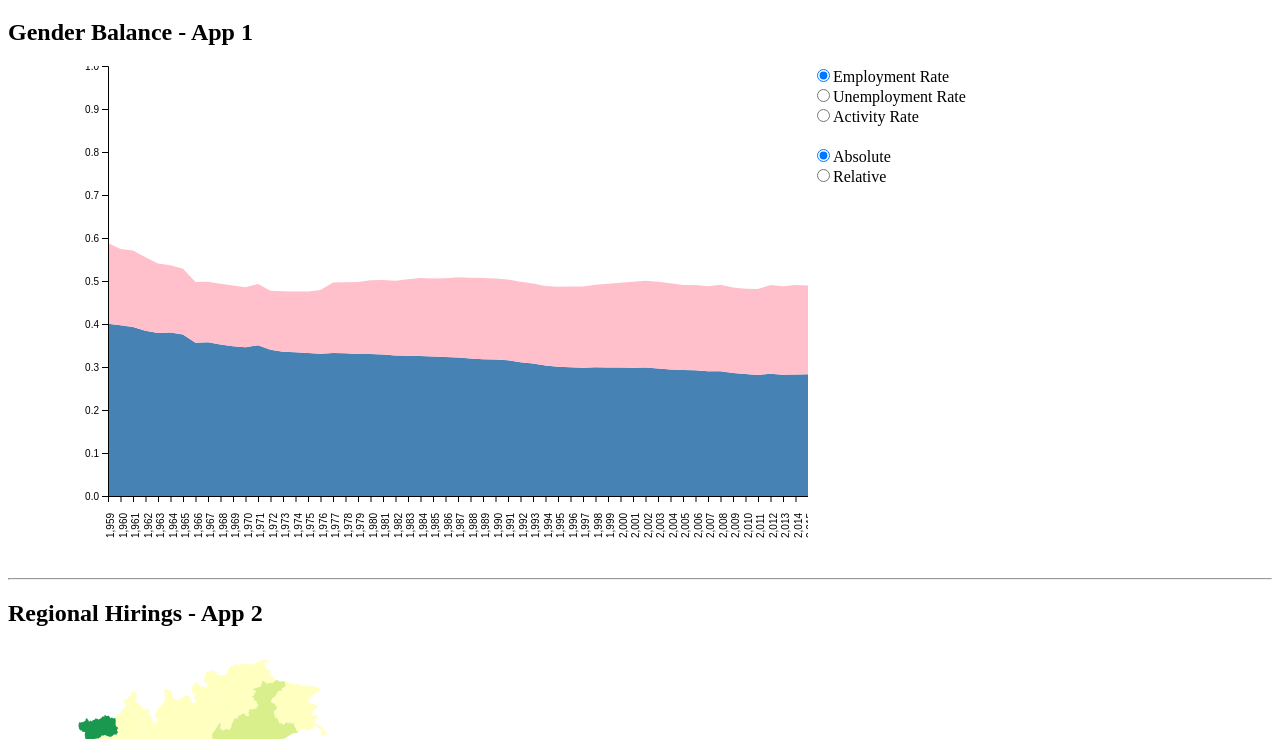
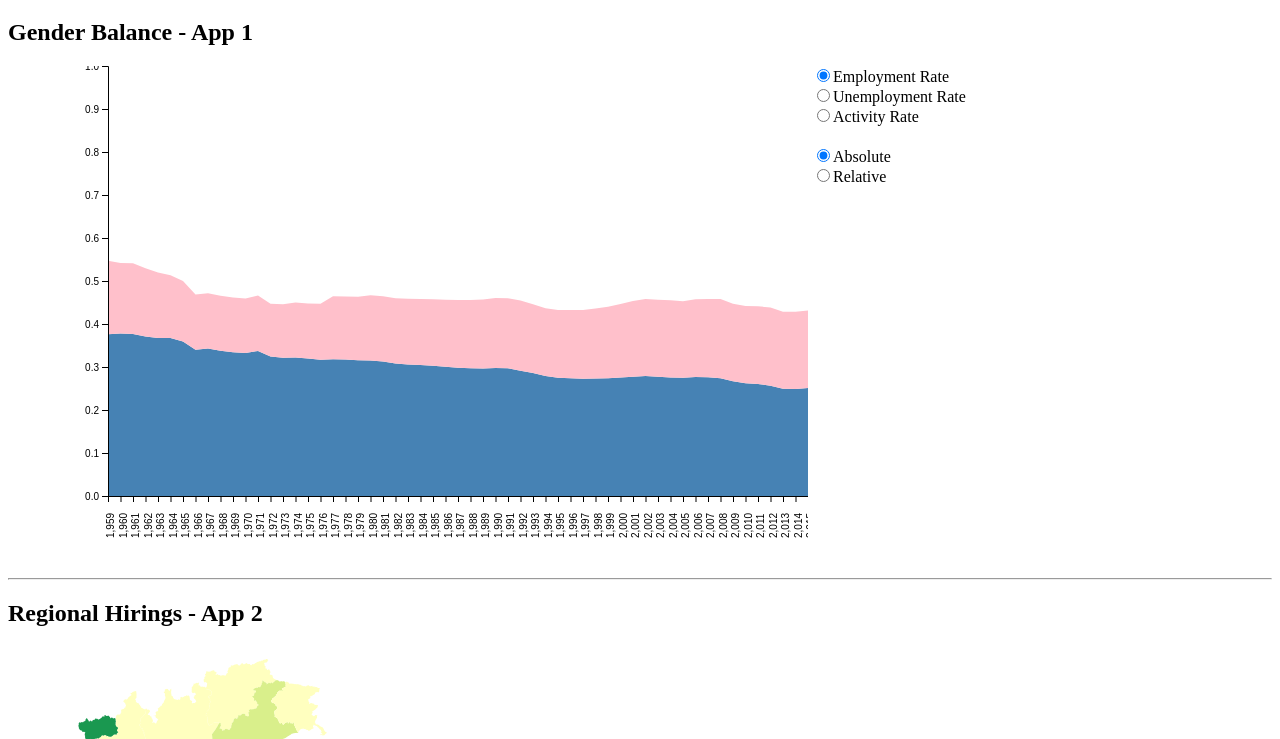
Before and after one commit to federicobozzini/unige-data-visualization, a website with bundled scripts: page project/index.html in a window 1280 px wide. Shown: the part 61-800 px from the top of the page. Built offline with nearby package versions, Linux system fonts and the light colour scheme.

Commit message:
Project: Added possibility to switch the data field in the app1.

```diff
--- a/project/app1.js
+++ b/project/app1.js
@@ -34,14 +34,17 @@ const app = {
     },
     drawCharts: function () {
         function getMaleWorkforce(r) {
-            return population = r.maleOccupied + r.maleNotOccupied;
+            return r.maleOccupied + r.maleNotOccupied;
+        }
+        function getFemaleWorkforce(r) {
+            return r.femaleOccupied + r.femaleNotOccupied;
+        }
+        function getWorkforce(r) {
+            return getMaleWorkforce(r) + getFemaleWorkforce(r);
         }
         function getMalePopulation(r) {
             const maleWorkforce = getMaleWorkforce(r);
             return population = maleWorkforce + r.maleNotWorkforce;
-        }
-        function getFemaleWorkforce(r) {
-            return population = r.femaleOccupied + r.femaleNotOccupied;
         }
         function getFemalePopulation(r) {
             const femaleWorkforce = getFemaleWorkforce(r);
@@ -62,21 +65,47 @@ const app = {
             const population = getPopulation(r)
             return femaleWorkforce / population;
         }
-        function getActivityRate(r) {
-            const maleWorkforce = getMaleWorkforce(r);
-            const femaleWorkforce = getFemaleWorkforce(r);
-            const workforce = maleWorkforce + femaleWorkforce;
-            const population = getPopulation(r);
-            return workforce / population;
-        }
         function getRelativeMaleActivityRate(r) {
             const maleActivityRate = getMaleActivityRate(r);
             const activityRate = getActivityRate(r);
             return maleActivityRate / activityRate;
         }
+        function getMaleEmploymentRate(r) {
+            const population = getPopulation(r)
+            return r.maleOccupied / population;
+        }
+        function getFemaleEmploymentRate(r) {
+            const population = getPopulation(r)
+            return r.femaleOccupied / population;
+        }
+        function getMaleUnemploymentRate(r) {
+            const workforce = getWorkforce(r)
+            return r.maleOccupied / workforce;
+        }
+        function getFemaleUnemploymentRate(r) {
+            const workforce = getWorkforce(r)
+            return r.femaleOccupied / workforce;
+        }
 
-        const jobMarketData = app.data;
+        const rawData = app.data;
+        const jobMarketData = rawData.map(r => ({
+            year: r.year,
+            activityRate: {
+                male: getMaleActivityRate(r),
+                female: getFemaleActivityRate(r)
+            },
+            employmentRate: {
+                male: getMaleEmploymentRate(r),
+                female: getFemaleEmploymentRate(r)
+            },
+            unemploymentRate: {
+                male: getMaleUnemploymentRate(r),
+                female: getFemaleUnemploymentRate(r)
+            }
+        }));
+
         const options = app.getOptions();
+        const f = options.maindata;
         const n = jobMarketData.length;
         const minYear = d3.min(jobMarketData.map(r => r.year));
         const maxYear = d3.max(jobMarketData.map(r => r.year));
@@ -135,12 +164,13 @@ const app = {
         var maleAreaGenerator = d3.area()
             .x(d => xScale(d.year))
             .y0(yScale(0))
-            .y1(d => yScale(options.vistype == 'absolute' ? getMaleActivityRate(d) : getRelativeMaleActivityRate(d)));
+            .y1(d => yScale(options.vistype == 'absolute' ? d[f].male : (d[f].male + d[f].female)));
+
 
         var femaleAreaGenerator = d3.area()
             .x(d => xScale(d.year))
-            .y0(d => yScale(options.vistype == 'absolute' ? getMaleActivityRate(d) : getRelativeMaleActivityRate(d)))
-            .y1(d => yScale(options.vistype == 'absolute' ? getActivityRate(d) : 1));
+            .y0(d => yScale(options.vistype == 'absolute' ? d[f].male : (d[f].male + d[f].female)))
+            .y1(d => yScale(options.vistype == 'absolute' ? d[f].male + d[f].female : 1));
 
         d3.select("#app1mainchart")
             .select('.chart')
--- a/project/index.html
+++ b/project/index.html
@@ -17,9 +17,9 @@
         </div>
         <div id="app1controls">
           <div>
-            <label><input type="radio" name="maindata" value="employmentrate" checked>Employment Rate</label>
-            <label><input type="radio" name="maindata" value="unemploymentrate">Unemployment Rate</label>
-            <label><input type="radio" name="maindata" value="activityrate">Activity Rate</label>
+            <label><input type="radio" name="maindata" value="employmentRate" checked>Employment Rate</label>
+            <label><input type="radio" name="maindata" value="unemploymentRate">Unemployment Rate</label>
+            <label><input type="radio" name="maindata" value="activityRate">Activity Rate</label>
           </div>
           <div>
             <label><input type="radio" name="vistype" value="absolute" checked>Absolute</label>
```
